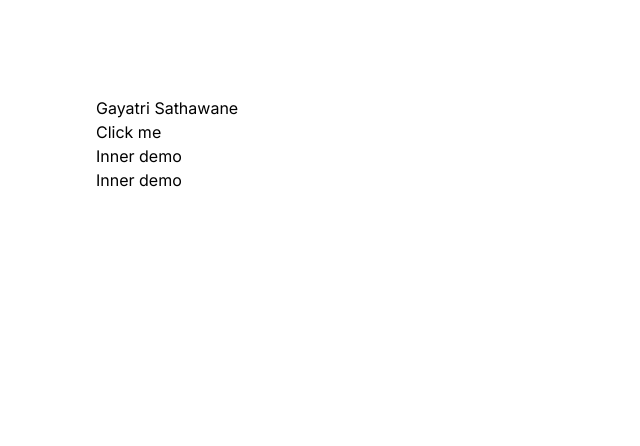
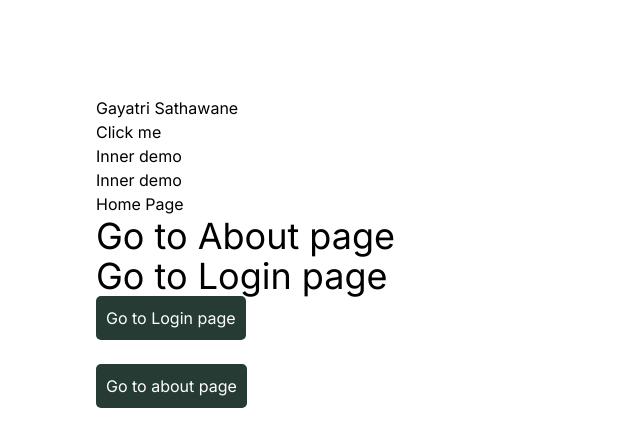
Before and after one commit to gayatrisathawane/nexttuitorials, a Next.js app: page / in a window 1280 px wide. Shown: the top 446 px of the page, without its empty margins (0-640 px from the left). Built offline with nearby package versions, Linux system fonts and the light colour scheme.

Commit message:
useRouter Hook  for routing

```diff
--- a/app/globals.css
+++ b/app/globals.css
@@ -25,3 +25,10 @@ body {
     )
     rgb(var(--background-start-rgb));
 } */
+.btn{
+  background-color: rgb(38, 59, 52);
+  padding: 10px;
+  color: white;
+  border-radius: 5px;
+
+}
--- a/app/login/page.js
+++ b/app/login/page.js
@@ -1,7 +1,9 @@
+import Link from 'next/link'
 const login = ()=>{
     return(
         <div>
             <h1>Login page</h1>
+            <Link href="/">Go to home page</Link>
         </div>
     )
 }
--- a/app/page.js
+++ b/app/page.js
@@ -1,8 +1,15 @@
 "use client"
 import Image from 'next/image'
 import { useState } from 'react'
+import Link from 'next/link'
+import {useRouter} from 'next/navigation'
 
 export default function Home() {
+  const router=useRouter()
+
+  const navigate = (name)=>{
+    router.push(name)
+  }
   const[name,setName]=useState('Gayatri Sathawane')
 
   const apple = ()=>{
@@ -27,6 +34,24 @@ export default function Home() {
         <InnerComponet/>
         {InnerComponet()}
       </div>
+
+      <h1>Home Page</h1>
+      <Link href="/about" className='text-4xl'>Go to About page</Link><br/>
+
+      <Link href="/login" className='text-4xl'>Go to Login  page</Link><br/>
+
+      <button className='btn'
+
+      onClick={()=>{
+        router.push('/login')
+      }}
+      >Go to Login page</button><br/><br/>
+       <button className='btn'
+
+onClick={()=>{
+  navigate('/about')
+}}
+>Go to about page</button>
     </main>
   )
 }
```
